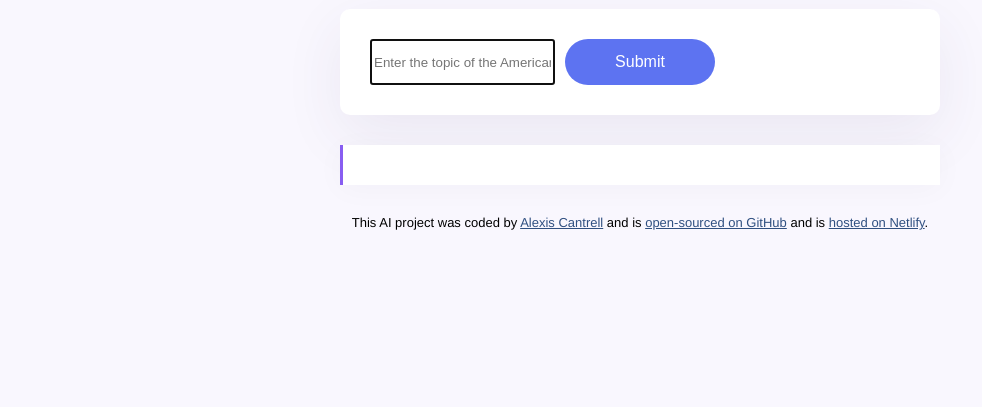
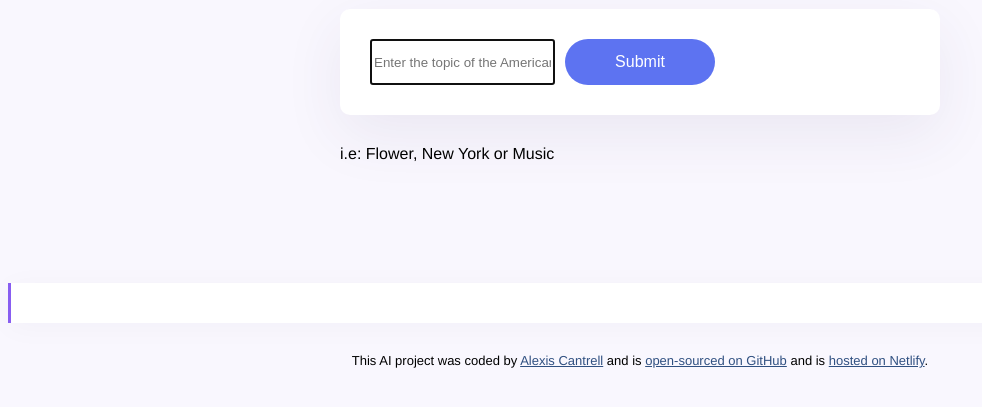
Before and after one commit to lexi2345/American-Poems-Generator, a plain HTML site: page index.html in a window 1280 px wide. Shown: the part 243-650 px from the top of the page, without its empty margins (0-982 px from the left). Drawn offline with nearby package versions, Linux system fonts and the light colour scheme.

Commit message:
updated porject

```diff
--- a/index.html
+++ b/index.html
@@ -22,10 +22,13 @@
           required
           autocomplete="off"
           class="Instructions"
+             id="user-instructions"
         />
       <input type="submit" class="submit-button" />
         </form>
-        <div class="poem" id="poem"></div>
+         <div class="hint">i.e: Flower, New York or Music</div>
+        </div>
+        <div class="poem hidden" id="poem"></div>
     </main>
 
    <footer>
```
